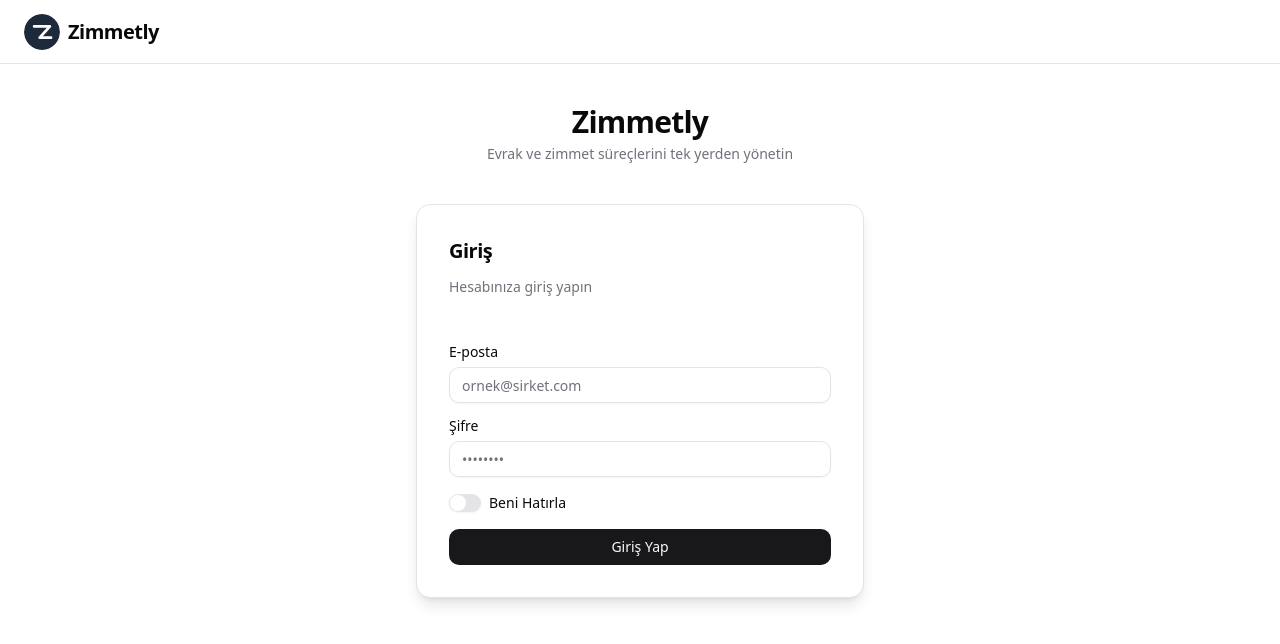
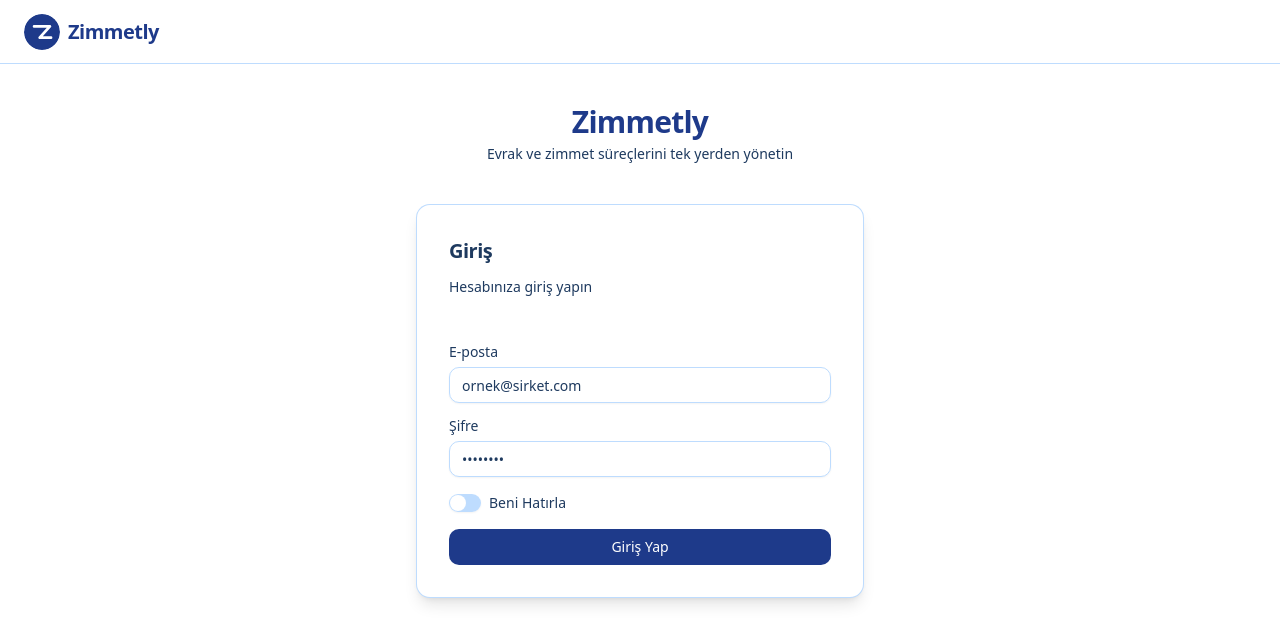
Before and after one commit to enesturkhan/zimmetly, a Next.js app in the folder Frontend/: page /login in a window 1280 px wide. Shown: the top 644 px of the page. Built offline with nearby package versions, Linux system fonts and the light colour scheme.

Commit message:
17.02.2026 - 01:13

```diff
--- a/Frontend/app/gecmisim/page.tsx
+++ b/Frontend/app/gecmisim/page.tsx
@@ -1114,7 +1114,7 @@ export default function GecmisimPage() {
         {loading && (
           <>
             {/* Sticky Tabs Skeleton */}
-            <div className="sticky top-0 z-10 bg-background/95 backdrop-blur supports-[backdrop-filter]:bg-background/60 border-b mb-6 -mx-6 px-6">
+            <div className="sticky top-16 z-20 bg-background border-b mb-6 -mx-6 px-6">
               <div className="flex gap-1">
                 {[1, 2, 3, 4, 5, 6].map((i) => (
                   <Skeleton key={i} className="h-12 w-24 rounded-t-md" />
@@ -1147,7 +1147,7 @@ export default function GecmisimPage() {
         {!loading && items.length > 0 && (
           <>
             {/* Sticky Tabs */}
-            <div className="sticky top-0 z-10 bg-background/95 backdrop-blur supports-[backdrop-filter]:bg-background/60 border-b mb-6 -mx-6 px-6">
+            <div className="sticky top-16 z-20 bg-background border-b mb-6 -mx-6 px-6">
               <div className="flex gap-2 min-w-max">
                 {(Object.keys(tabData) as TabKey[]).map((tabKey) => {
                   const tab = tabData[tabKey];
--- a/Frontend/app/globals.css
+++ b/Frontend/app/globals.css
@@ -33,6 +33,7 @@
   --color-secondary: var(--secondary);
   --color-primary-foreground: var(--primary-foreground);
   --color-primary: var(--primary);
+  --color-primary-hover: var(--primary-hover);
   --color-popover-foreground: var(--popover-foreground);
   --color-popover: var(--popover);
   --color-card-foreground: var(--card-foreground);
@@ -45,37 +46,39 @@
 
 :root {
   --radius: 0.625rem;
+  /* Lacivert tema: Primary #1E3A8A, Hover #1D4ED8, Soft #DBEAFE, Border #93C5FD */
   --background: oklch(1 0 0);
-  --foreground: oklch(0.141 0.005 285.823);
+  --foreground: #1e3a5f;
   --card: oklch(1 0 0);
-  --card-foreground: oklch(0.141 0.005 285.823);
+  --card-foreground: #1e3a5f;
   --popover: oklch(1 0 0);
-  --popover-foreground: oklch(0.141 0.005 285.823);
-  --primary: oklch(0.21 0.006 285.885);
-  --primary-foreground: oklch(0.985 0 0);
-  --secondary: oklch(0.967 0.001 286.375);
-  --secondary-foreground: oklch(0.21 0.006 285.885);
-  --muted: oklch(0.967 0.001 286.375);
-  --muted-foreground: oklch(0.552 0.016 285.938);
-  --accent: oklch(0.967 0.001 286.375);
-  --accent-foreground: oklch(0.21 0.006 285.885);
+  --popover-foreground: #1e3a5f;
+  --primary: #1E3A8A;
+  --primary-hover: #1D4ED8;
+  --primary-foreground: #FFFFFF;
+  --secondary: #DBEAFE;
+  --secondary-foreground: #1E3A8A;
+  --muted: #DBEAFE;
+  --muted-foreground: #1e3a5f;
+  --accent: #DBEAFE;
+  --accent-foreground: #1E3A8A;
   --destructive: oklch(0.577 0.245 27.325);
-  --border: oklch(0.92 0.004 286.32);
-  --input: oklch(0.92 0.004 286.32);
-  --ring: oklch(0.705 0.015 286.067);
+  --border: #93C5FD99;
+  --input: #93C5FD99;
+  --ring: #1D4ED8;
   --chart-1: oklch(0.646 0.222 41.116);
   --chart-2: oklch(0.6 0.118 184.704);
   --chart-3: oklch(0.398 0.07 227.392);
   --chart-4: oklch(0.828 0.189 84.429);
   --chart-5: oklch(0.769 0.188 70.08);
   --sidebar: oklch(0.985 0 0);
-  --sidebar-foreground: oklch(0.141 0.005 285.823);
-  --sidebar-primary: oklch(0.21 0.006 285.885);
-  --sidebar-primary-foreground: oklch(0.985 0 0);
-  --sidebar-accent: oklch(0.967 0.001 286.375);
-  --sidebar-accent-foreground: oklch(0.21 0.006 285.885);
-  --sidebar-border: oklch(0.92 0.004 286.32);
-  --sidebar-ring: oklch(0.705 0.015 286.067);
+  --sidebar-foreground: #1e3a5f;
+  --sidebar-primary: #1E3A8A;
+  --sidebar-primary-foreground: #FFFFFF;
+  --sidebar-accent: #DBEAFE;
+  --sidebar-accent-foreground: #1E3A8A;
+  --sidebar-border: #93C5FD;
+  --sidebar-ring: #1D4ED8;
 }
 
 .dark {
@@ -85,8 +88,9 @@
   --card-foreground: oklch(0.985 0 0);
   --popover: oklch(0.21 0.006 285.885);
   --popover-foreground: oklch(0.985 0 0);
-  --primary: oklch(0.92 0.004 286.32);
-  --primary-foreground: oklch(0.21 0.006 285.885);
+  --primary: #60A5FA;
+  --primary-hover: #93C5FD;
+  --primary-foreground: #0f172a;
   --secondary: oklch(0.274 0.006 286.033);
   --secondary-foreground: oklch(0.985 0 0);
   --muted: oklch(0.274 0.006 286.033);
@@ -96,7 +100,7 @@
   --destructive: oklch(0.704 0.191 22.216);
   --border: oklch(1 0 0 / 10%);
   --input: oklch(1 0 0 / 15%);
-  --ring: oklch(0.552 0.016 285.938);
+  --ring: #60A5FA;
   --chart-1: oklch(0.488 0.243 264.376);
   --chart-2: oklch(0.696 0.17 162.48);
   --chart-3: oklch(0.769 0.188 70.08);
--- a/Frontend/app/login/page.tsx
+++ b/Frontend/app/login/page.tsx
@@ -82,7 +82,7 @@ export default function LoginPage() {
     <div className="flex min-h-screen flex-col items-center px-4 py-10">
       {/* Üst marka alanı */}
       <header className="mb-10 flex flex-col items-center text-center">
-        <h1 className="font-semibold tracking-tight text-foreground text-2xl sm:text-3xl">
+        <h1 className="font-semibold tracking-tight text-primary text-2xl sm:text-3xl">
           Zimmetly
         </h1>
         <p className="mt-1 text-sm text-muted-foreground">
--- a/Frontend/components/AppNavbar.tsx
+++ b/Frontend/components/AppNavbar.tsx
@@ -52,7 +52,7 @@ export function AppNavbar() {
           aria-label="Dashboard"
         >
           <img src="/icon.svg" alt="Zimmetly" className="h-9 w-9 rounded-full" />
-          <span className="font-semibold tracking-tight text-xl text-foreground">Zimmetly</span>
+          <span className="font-semibold tracking-tight text-xl text-primary">Zimmetly</span>
         </button>
 
         <div className="flex items-center gap-3">
--- a/Frontend/components/ui/badge.tsx
+++ b/Frontend/components/ui/badge.tsx
@@ -10,7 +10,7 @@ const badgeVariants = cva(
     variants: {
       variant: {
         default:
-          "border-transparent bg-primary text-primary-foreground [a&]:hover:bg-primary/90",
+          "border-transparent bg-primary text-primary-foreground [a&]:hover:bg-primary-hover",
         secondary:
           "border-transparent bg-secondary text-secondary-foreground [a&]:hover:bg-secondary/90",
         destructive:
--- a/Frontend/components/ui/button.tsx
+++ b/Frontend/components/ui/button.tsx
@@ -9,7 +9,7 @@ const buttonVariants = cva(
   {
     variants: {
       variant: {
-        default: "bg-primary text-primary-foreground hover:bg-primary/90",
+        default: "bg-primary text-primary-foreground hover:bg-primary-hover",
         destructive:
           "bg-destructive text-white hover:bg-destructive/90 focus-visible:ring-destructive/20 dark:focus-visible:ring-destructive/40 dark:bg-destructive/60",
         outline:
--- a/Frontend/components/ui/dialog.tsx
+++ b/Frontend/components/ui/dialog.tsx
@@ -38,7 +38,7 @@ function DialogOverlay({
     <DialogPrimitive.Overlay
       data-slot="dialog-overlay"
       className={cn(
-        "data-[state=open]:animate-in data-[state=closed]:animate-out data-[state=closed]:fade-out-0 data-[state=open]:fade-in-0 fixed inset-0 z-50 bg-black/50",
+        "data-[state=open]:animate-in data-[state=closed]:animate-out data-[state=closed]:fade-out-0 data-[state=open]:fade-in-0 fixed inset-0 z-50 bg-primary/50",
         className
       )}
       {...props}
```
Also changed, not shown: Frontend/public/icon.svg.
